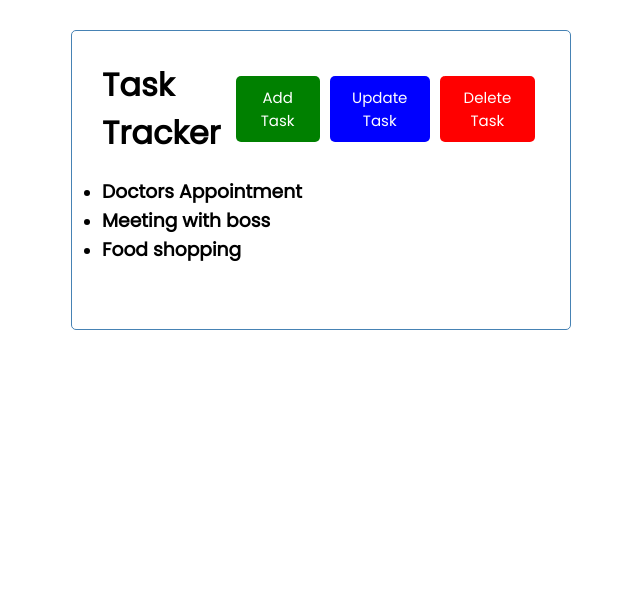
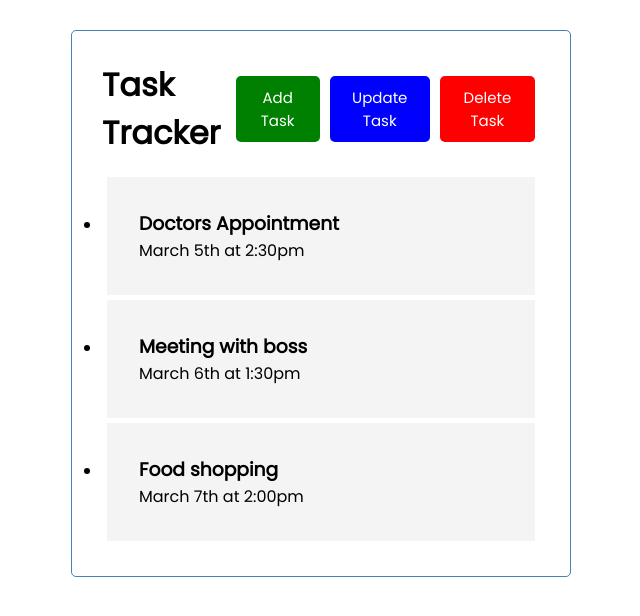
Before and after one commit to searxh/Learn-vue, a Vue app: page / in a window 1280 px wide. Shown: the top 616 px of the page, without its empty margins (319-959 px from the left). Built offline with nearby package versions, Linux system fonts and the light colour scheme.

Commit message:
renamed Task to TaskC and added basic style

```diff
--- a/src/components/Task.vue
+++ b/src/components/TaskC.vue
@@ -1,12 +1,15 @@
 <template>
-    <h3>{{ task.text }}</h3>
+    <div class="task">
+        <h3>{{ task.text }}</h3>
+        <p>{{ task.day }}</p>
+    </div>
 </template>
 
 <script lang="ts">
 import { defineComponent } from "vue";
 import { TaskItemInterface } from "types";
 export default defineComponent({
-    name: "Task",
+    name: "TaskC",
     props: {
         task: {
             type: Object as () => TaskItemInterface,
@@ -15,3 +18,11 @@ export default defineComponent({
     },
 })
 </script>
+
+<style>
+.task {
+    background: #f4f4f4;
+    margin: 5px;
+    padding: 2rem;
+}
+</style>
--- a/src/components/TasksC.vue
+++ b/src/components/TasksC.vue
@@ -1,7 +1,7 @@
 <template>
     <ul>
         <li v-for="(task, index) in tasks" :key="index">
-            <Task :task="task" />
+            <TaskC :task="task" />
         </li>
     </ul>
 </template>
@@ -9,11 +9,11 @@
 <script lang="ts">
 import { TaskItemInterface } from "types";
 import { defineComponent } from "vue";
-import Task from "./Task.vue"
+import TaskC from "./TaskC.vue"
 export default defineComponent({
     name: "TasksC",
     components: {
-        Task
+        TaskC
     },
     props: {
         tasks: {
```
